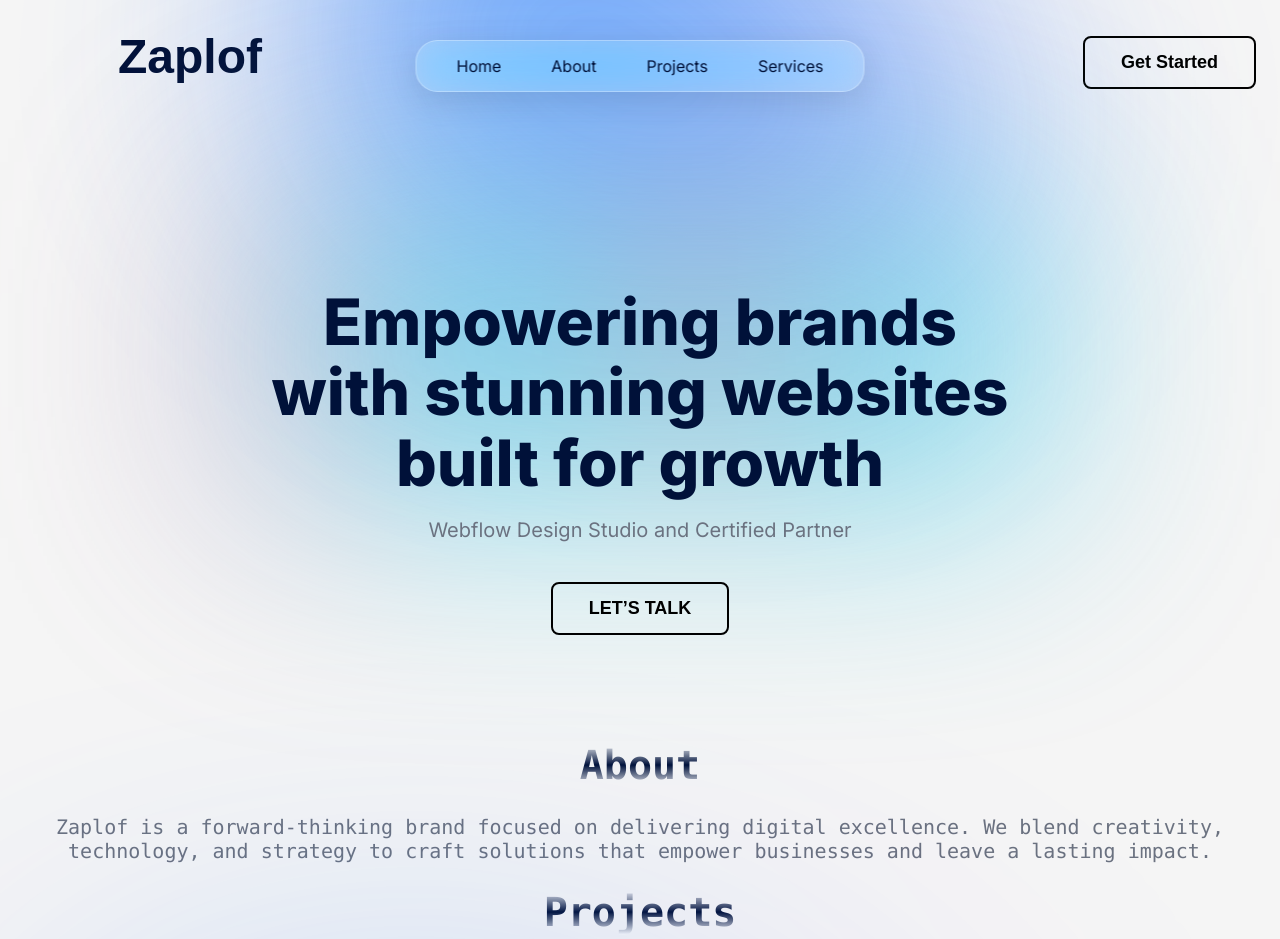
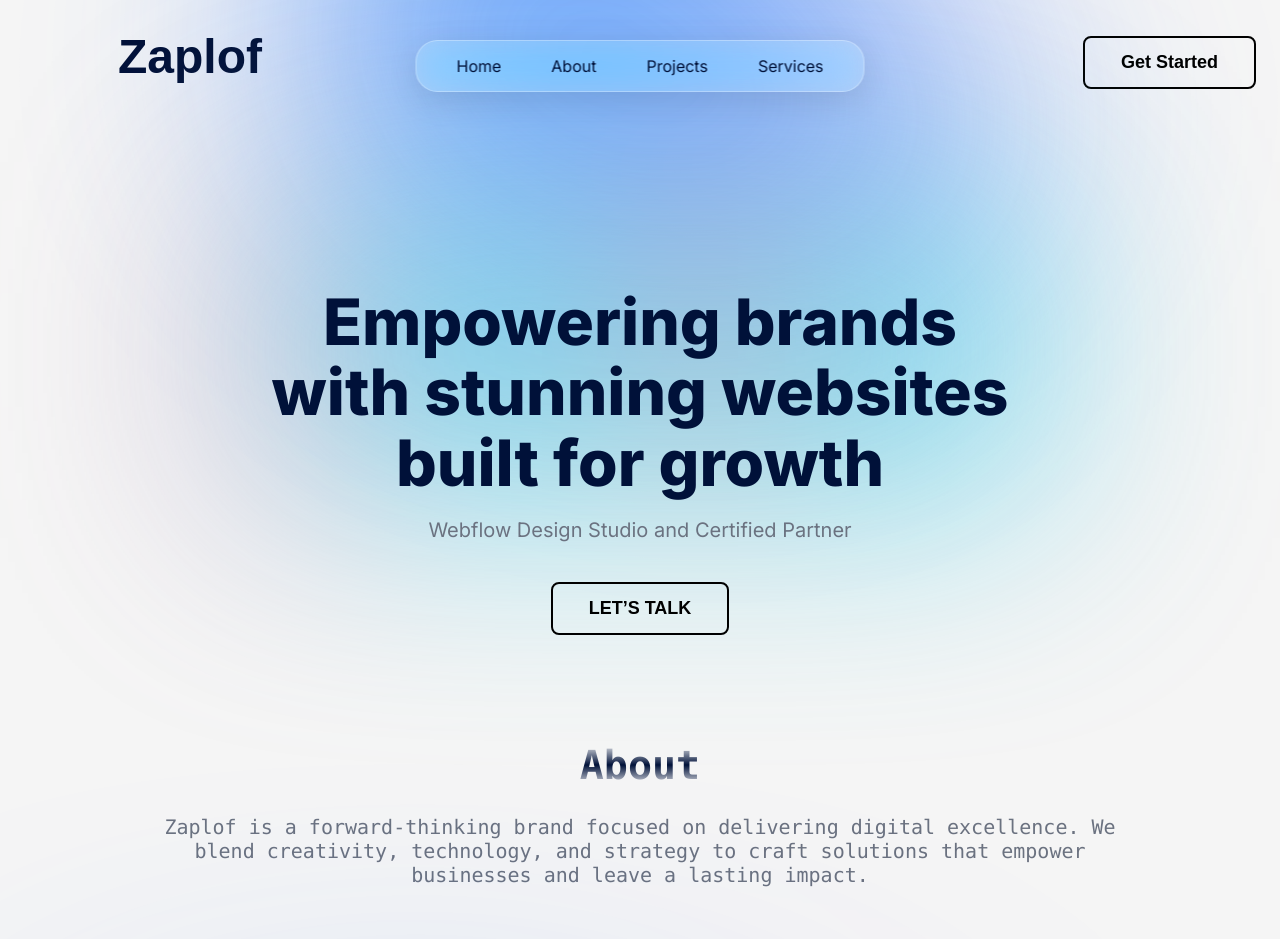
Before and after one commit to mooojn/zaplof, a React (Vite) app: page / in a window 1280 px wide. Shown: the top 939 px of the page. Built offline with nearby package versions, Linux system fonts and the light colour scheme; a web font is replaced by a local one.

Commit message:
Add margin

```diff
--- a/src/Heading.jsx
+++ b/src/Heading.jsx
@@ -3,7 +3,7 @@ import React from 'react'
 const Heading = ({ head = 'heading', end = '', description = 'Lorem ipsum dolor sit amet consectetur adipisicing elit. Est laborum quo, odit dignissimos voluptatibus minus magnam reprehenderit repellat nam quasi?' }) => {
   return (
     <>
-      <div style={{ textAlign: "center", fontSize: "20px", fontFamily: "Consolas", color: "var(--primary)" }}>
+      <div style={{ textAlign: "center", fontSize: "20px", fontFamily: "Consolas", color: "var(--primary)", marginBottom: "50px"}}>
         <h1 style={{}}>
           {head}{" "}
           <span
@@ -17,7 +17,9 @@ const Heading = ({ head = 'heading', end = '', description = 'Lorem ipsum dolor
             {end}
           </span>
         </h1>
-        <p style={{color: "var(--neutral)"}}>{description}</p>
+        <p style={{ color: "var(--neutral)", maxWidth: "1000px", textAlign: "center", margin: "0 auto" }}>
+          {description}
+        </p>
       </div>
     </>
   )
```
